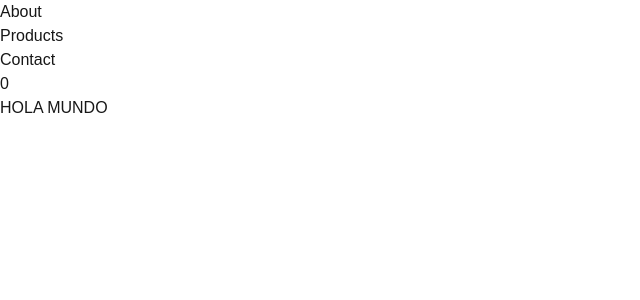
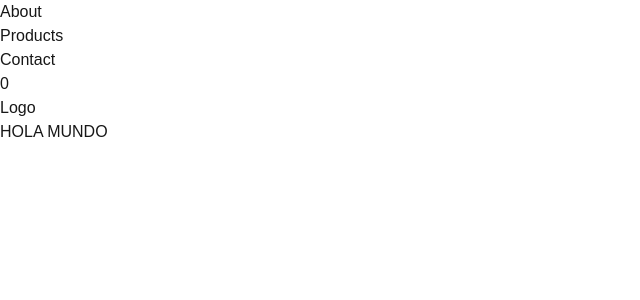
Before and after one commit to lamaro/maimo-prog3-2025-tp4-ecommerce, a Next.js app: page / in a window 1280 px wide. Shown: the top 300 px of the page, without its empty margins (0-640 px from the left). Built offline with nearby package versions, Linux system fonts and the light colour scheme.

Commit message:
added logo

```diff
--- a/src/app/page.js
+++ b/src/app/page.js
@@ -14,6 +14,7 @@ export default function Home() {
           <li>Contact</li>
         </ul>
         <p>{cartQty()}</p>
+        <p>Logo</p>
       </nav>
       <div>HOLA MUNDO</div>
       </header>
```
